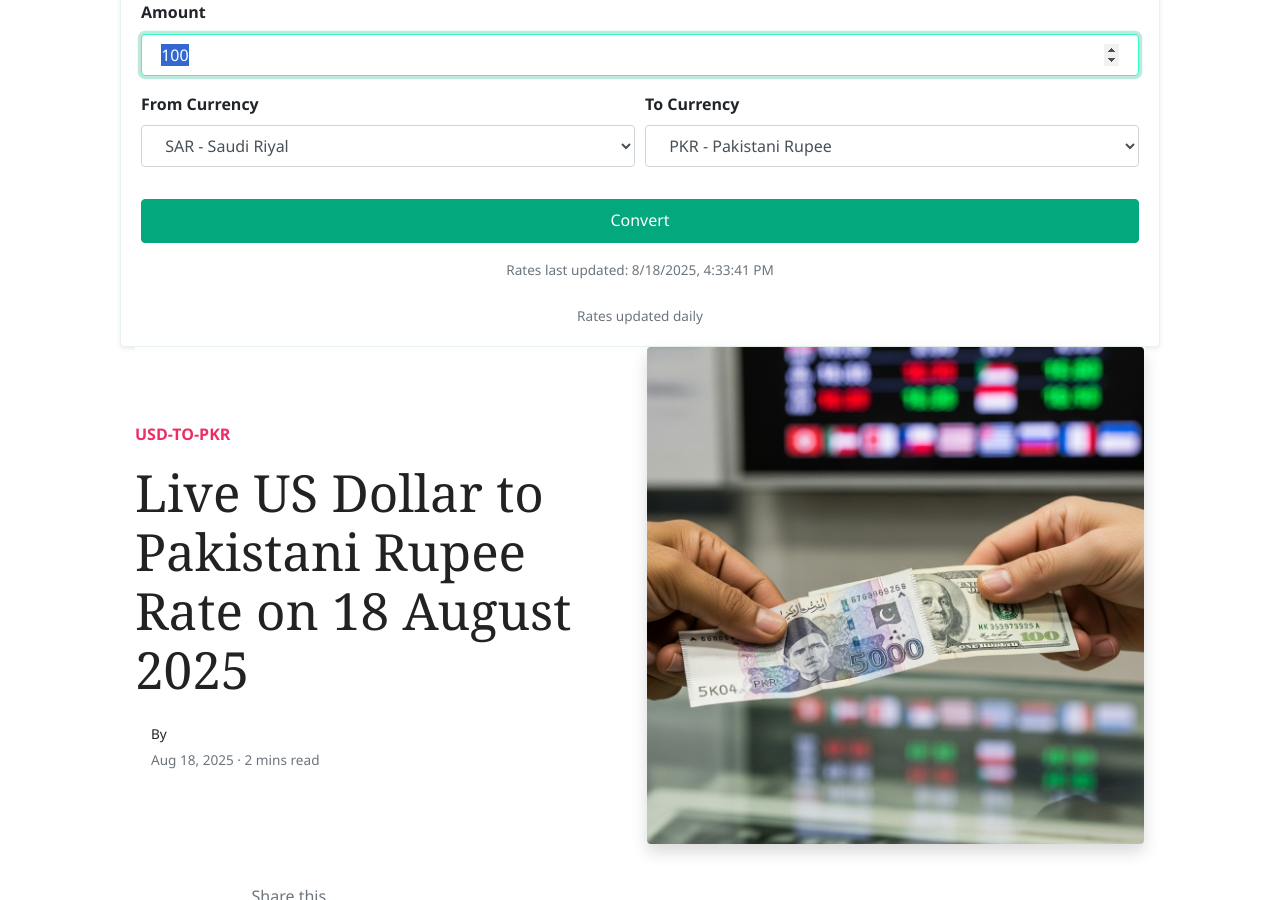
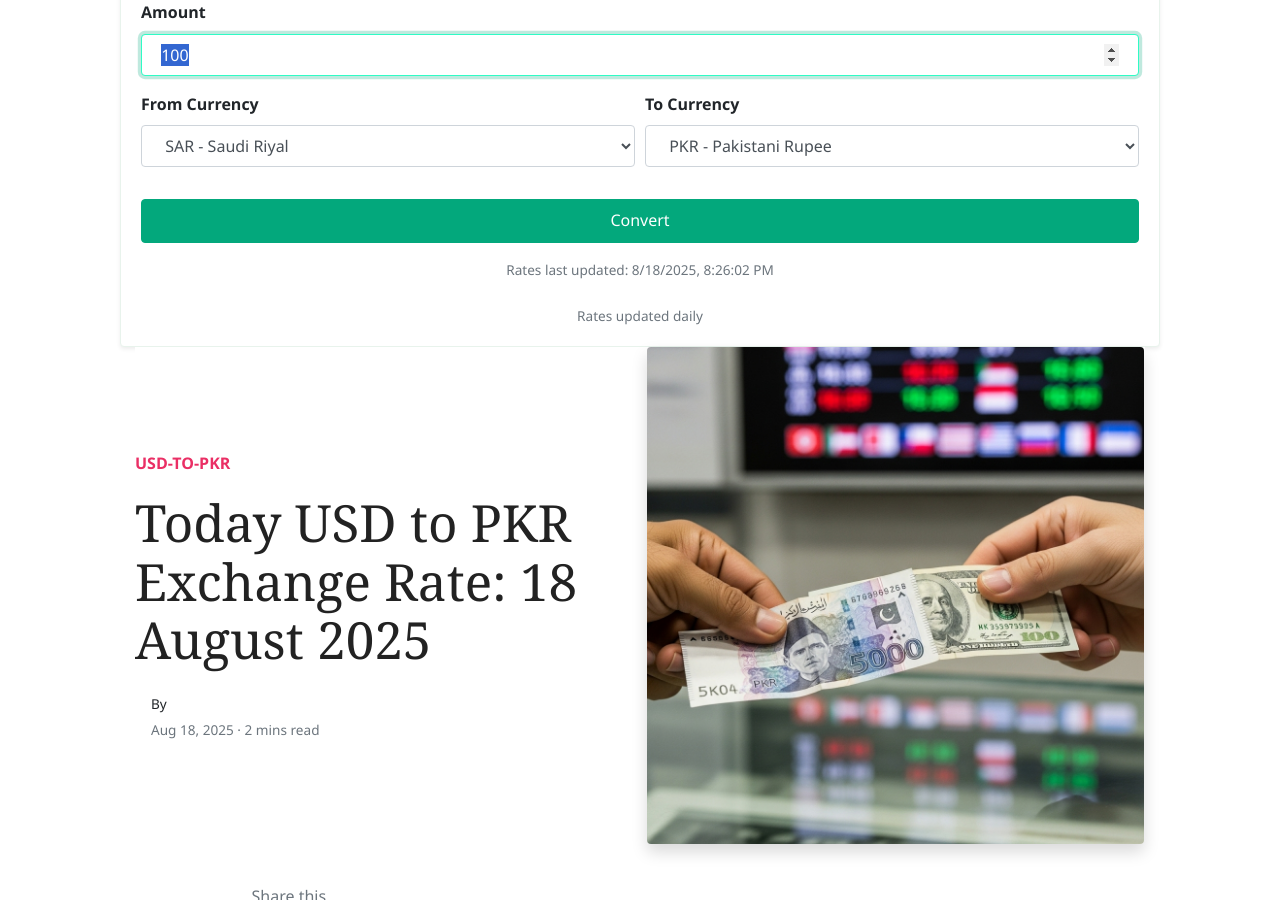
Before and after one commit to mlcom/mlcom.github.io, a Jekyll site: the page built from _posts/2025-08-18-today-us-dollar-to-pkr-exchange-rate-august-2025-prices-updated-usd-to-pkr.md, in a window 1280 px wide and 900 px high, scrolled down 242 px. Built offline with Jekyll 4.4.1, drawn with Linux system fonts in a browser that asks for light colours; nearby versions of some CDN libraries; comment, search, counter and statistics services are not loaded.

Commit message:
Automated: Update currency rates and generate daily posts

```diff
--- a/_data/rates.yml
+++ b/_data/rates.yml
@@ -1,4 +1,4 @@
-last_updated_utc: '2025-08-18T16:33:41.449575+00:00'
+last_updated_utc: '2025-08-18T20:26:02.831264+00:00'
 rates:
   AED: 3.6725
   AFN: 68.3263
--- a/_posts/2025-08-18-today-us-dollar-to-pkr-exchange-rate-august-2025-prices-updated-usd-to-pkr.md
+++ b/_posts/2025-08-18-today-us-dollar-to-pkr-exchange-rate-august-2025-prices-updated-usd-to-pkr.md
@@ -1,6 +1,6 @@
 ---
 layout: post
-title:  'Live US Dollar to Pakistani Rupee Rate on 18 August 2025'
+title:  'Today USD to PKR Exchange Rate: 18 August 2025'
 author: jane
 categories: [ usd-to-pkr ]
 image: assets/images/usd-to-pkr-rate-today.jpg
```
Also changed, not shown: _posts/2025-08-18-today-uk-pound-sterling-to-pkr-exchange-rate-august-2025-prices-updated-gbp-to-pkr.md (+1 -1 lines).
